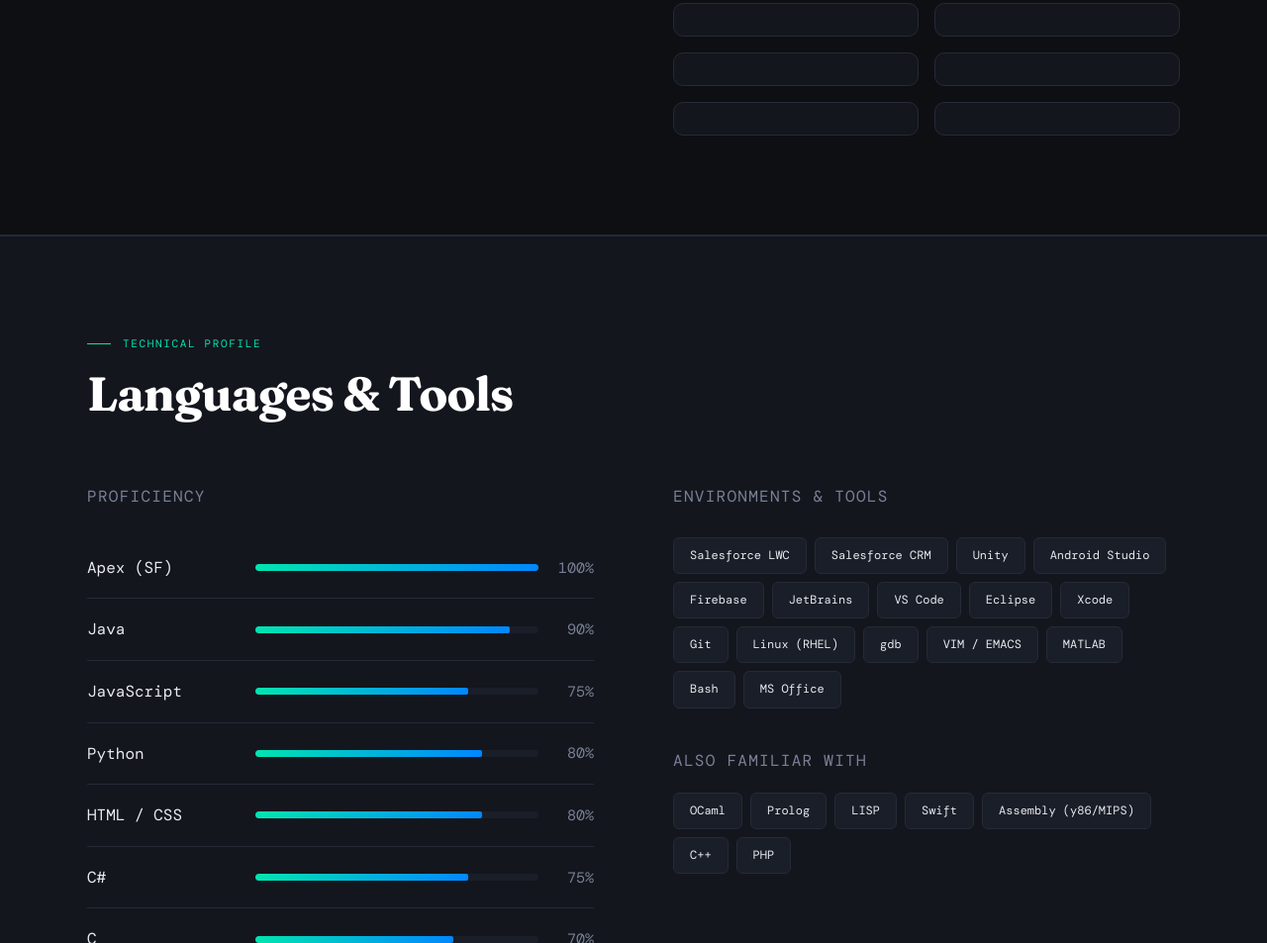
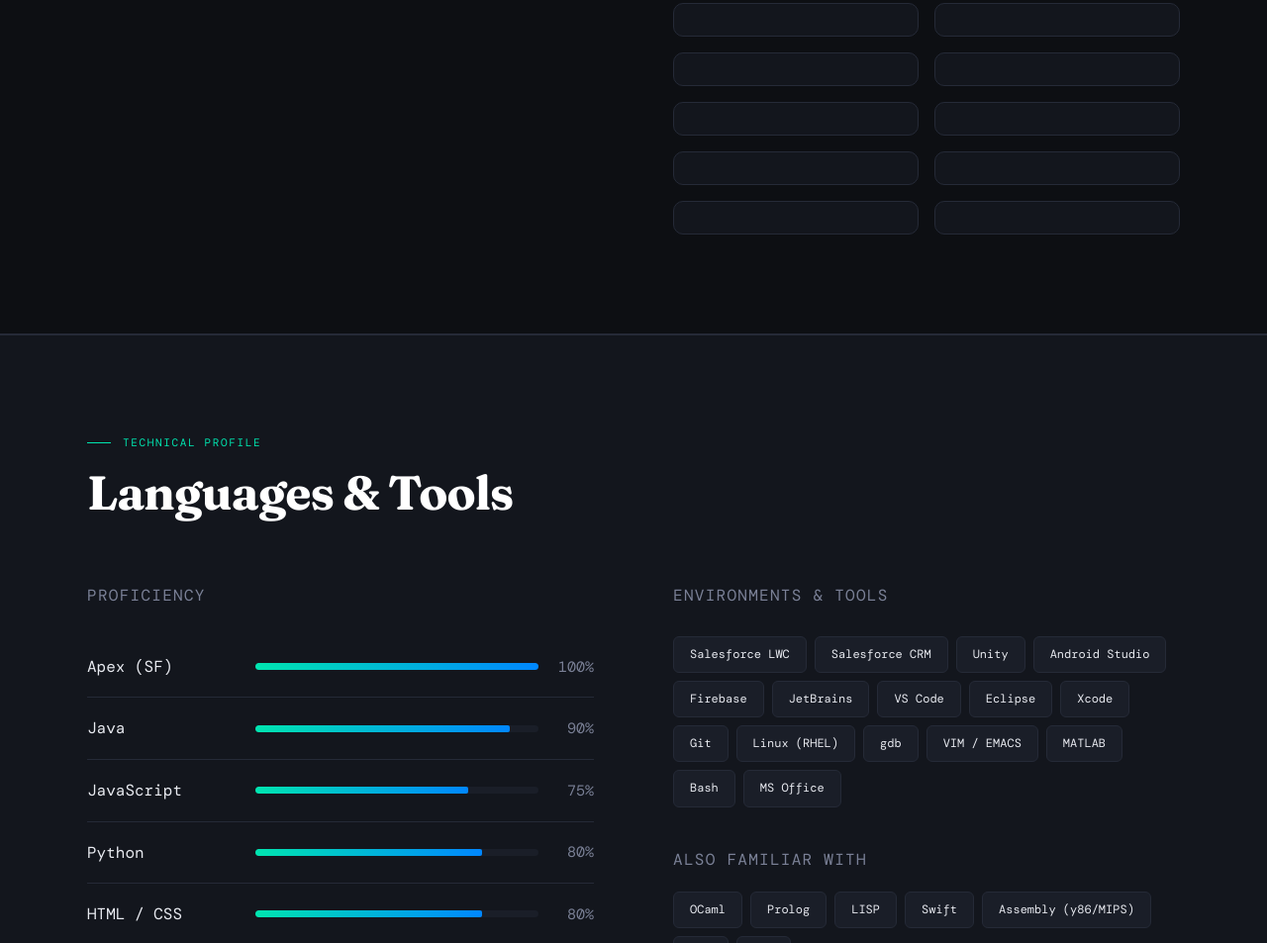
Before and after one commit to thunderd568/thunderd568.github.io, a plain HTML site: page index.html in a window 1280 px wide. Shown: the part 1605-2558 px from the top of the page at 99% size. Drawn offline with nearby package versions, Linux system fonts and the light colour scheme; a script that the page names is missing; a web font is replaced by a local one.

Commit message:
Four new badges from Credly.

```diff
--- a/index.html
+++ b/index.html
@@ -1012,6 +1012,10 @@
                 <div class="badge-card" data-iframe-width="200" data-iframe-height="200" data-share-badge-id="a63d4d3f-8510-4fdf-affd-4ea1052bf7c4" data-share-badge-host="https://www.credly.com"></div>
                 <div class="badge-card" data-iframe-width="200" data-iframe-height="200" data-share-badge-id="47c79cbd-cdf2-4a30-a2a5-ffaf65f64dce" data-share-badge-host="https://www.credly.com"></div>
                 <div class="badge-card" data-iframe-width="200" data-iframe-height="200" data-share-badge-id="ae6fa455-c5ee-46e6-991f-a231177a9c56" data-share-badge-host="https://www.credly.com"></div>
+                <div class="badge-card" data-iframe-width="150" data-iframe-height="270" data-share-badge-id="dac6b25f-a259-494f-9d43-e15882a79a17" data-share-badge-host="https://www.credly.com"></div>
+                <div class="badge-card" data-iframe-width="150" data-iframe-height="270" data-share-badge-id="3443f0b9-c259-439e-b6be-2630cc633854" data-share-badge-host="https://www.credly.com"></div>
+                <div class="badge-card" data-iframe-width="150" data-iframe-height="270" data-share-badge-id="3443f0b9-c259-439e-b6be-2630cc633854" data-share-badge-host="https://www.credly.com"></div>
+                <div class="badge-card" data-iframe-width="150" data-iframe-height="270" data-share-badge-id="f4c94aba-b228-4d32-8eb7-e54ceb40efc1" data-share-badge-host="https://www.credly.com"></div>
                 <script type="text/javascript" async src="//cdn.credly.com/assets/utilities/embed.js"></script>
             </div>
         </div>
```
